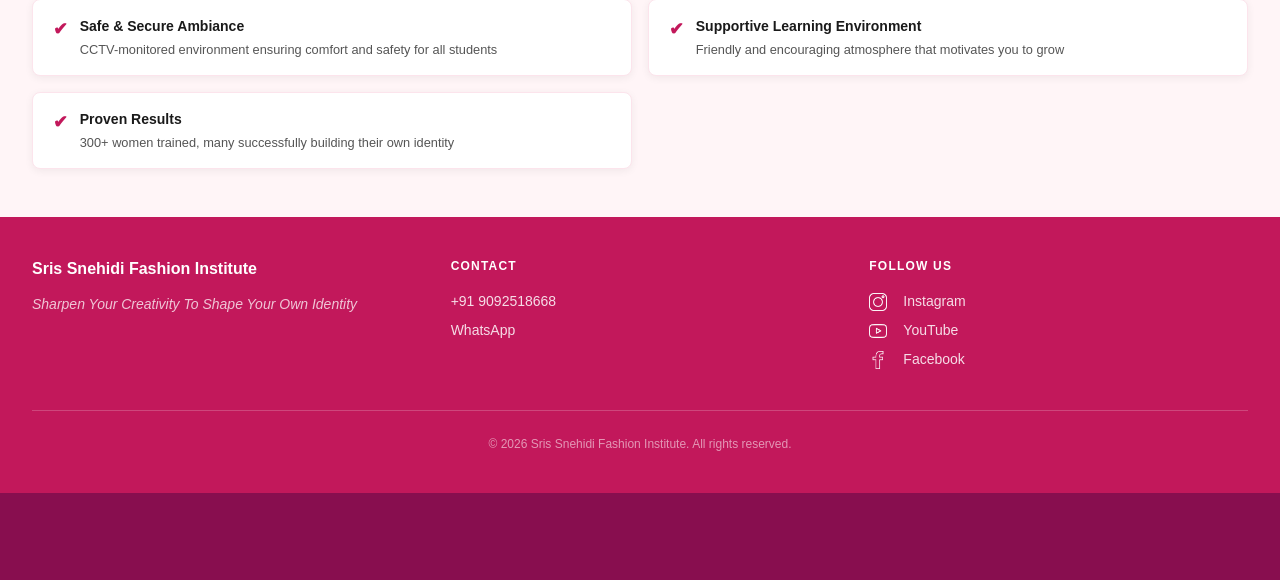
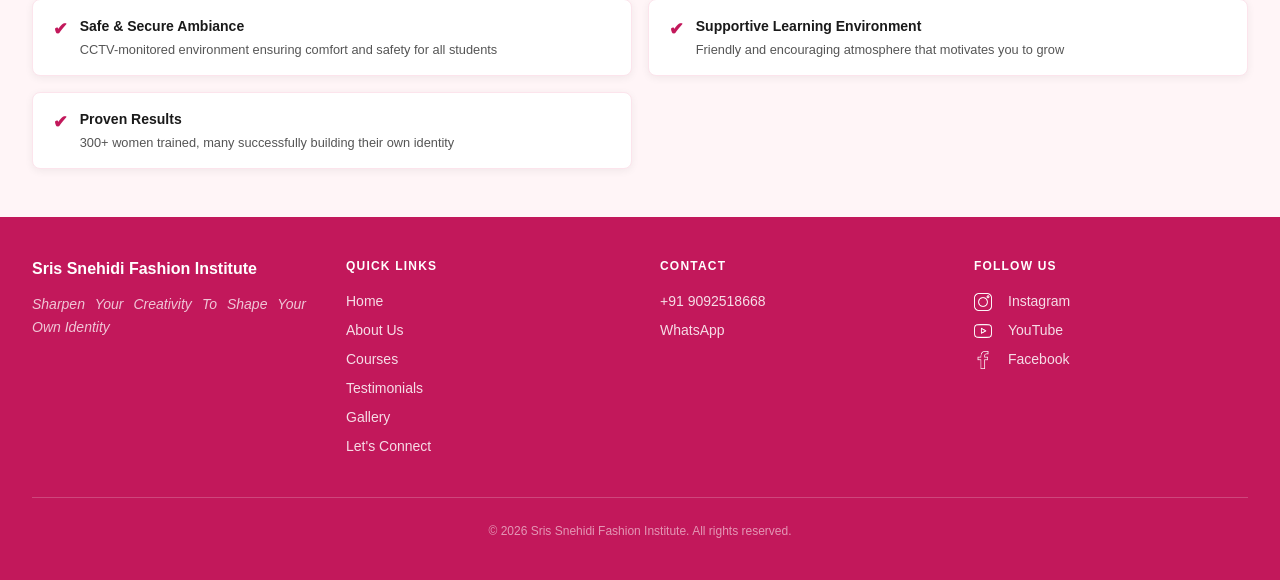
Before and after one commit to me03ashwath/srissnehidi-website, a Django app: page / in a window 1280 px wide. Shown: the part 1612-2192 px from the top of the page. Before the commit the page ends 2105 px from the top, so only its background shows below. Run offline with Django 5.2, Linux system fonts and the light colour scheme.

Commit message:
Added quick links in footer

```diff
--- a/static/css/main.css
+++ b/static/css/main.css
@@ -744,8 +744,12 @@ font-size: 1.875rem;
   border-bottom: 1px solid rgba(255, 255, 255, 0.2);
 }
 
-@media (min-width: 768px) {
-  .footer-grid { grid-template-columns: repeat(3, 1fr); }
+@media (min-width: 640px) {
+  .footer-grid { grid-template-columns: repeat(2, 1fr); }
+}
+
+@media (min-width: 1024px) {
+  .footer-grid { grid-template-columns: repeat(4, 1fr); }
 }
 
 .footer-brand {
--- a/templates/base.html
+++ b/templates/base.html
@@ -71,6 +71,17 @@
           <p class="footer-tagline">{{ site.tagline }}</p>
         </div>
         <div>
+          <h4 class="footer-heading">Quick Links</h4>
+          <ul class="footer-links">
+            <li><a href="{% url 'home' %}" class="footer-link">Home</a></li>
+            <li><a href="{% url 'about' %}" class="footer-link">About Us</a></li>
+            <li><a href="{% url 'courses' %}" class="footer-link">Courses</a></li>
+            <li><a href="{% url 'testimonials' %}" class="footer-link">Testimonials</a></li>
+            <li><a href="{% url 'gallery' %}" class="footer-link">Gallery</a></li>
+            <li><a href="{% url 'lets_connect' %}" class="footer-link">Let's Connect</a></li>
+          </ul>
+        </div>
+        <div>
           <h4 class="footer-heading">Contact</h4>
           <ul class="footer-links">
             <li><a href="tel:{{ site.phone }}" class="footer-link">{{ site.phone }}</a></li>
```
